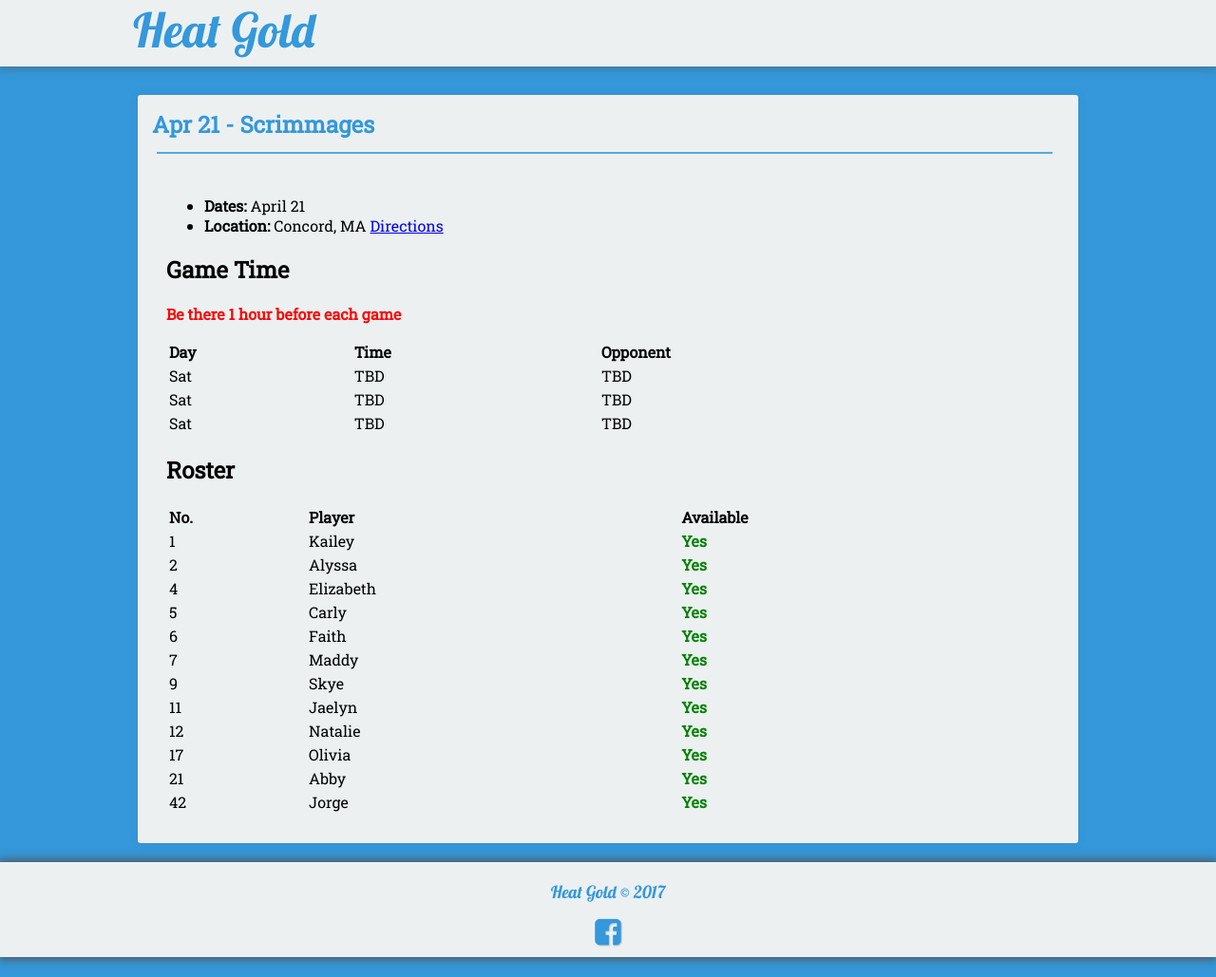
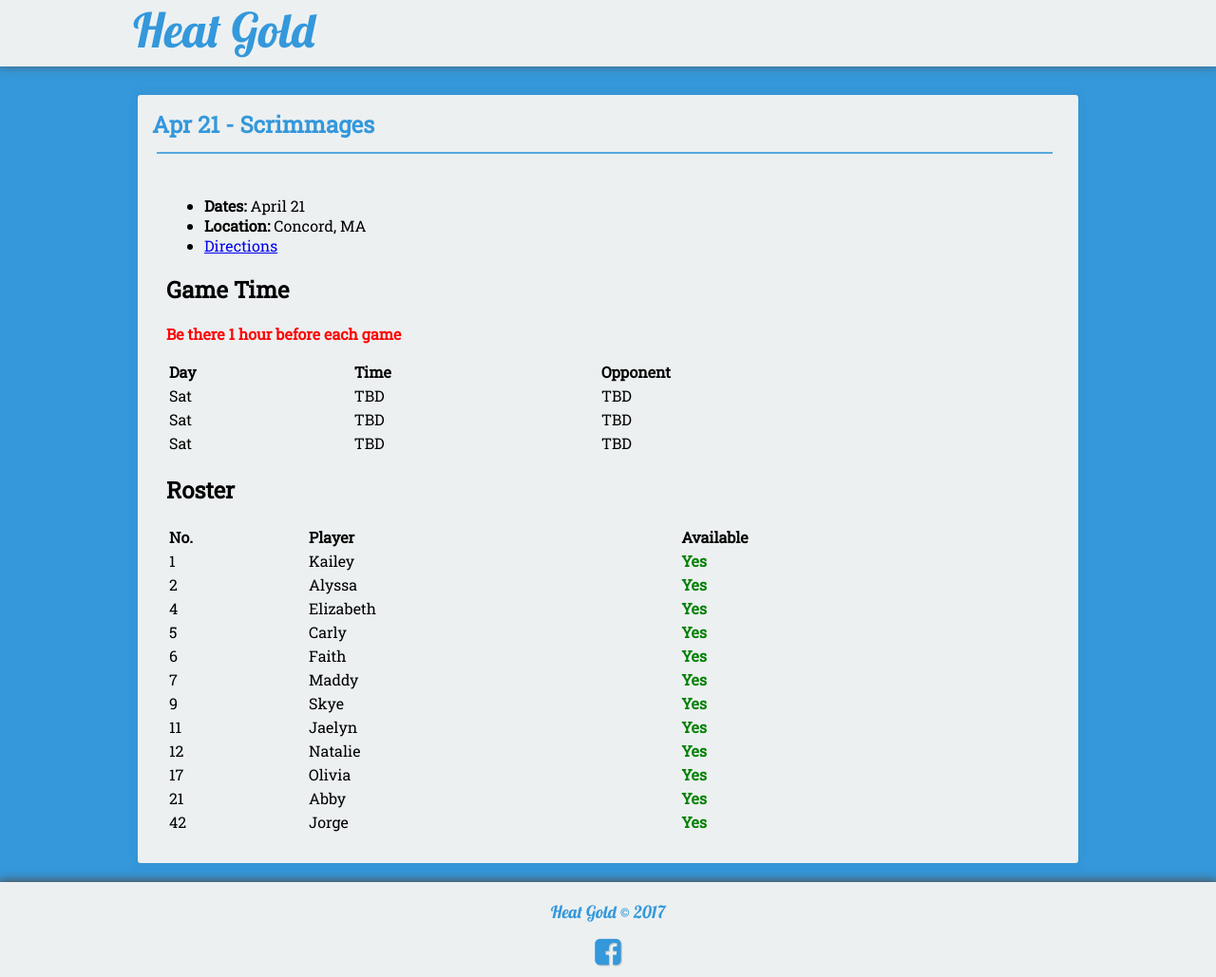
Before and after one commit to seanmerrow/ecf, a Jekyll site: the page built from _posts/2018-08-25-Apr-21-Scrimmages.md, in a window 1280 px wide. Shown: the whole page at 95% size. Built offline with Jekyll 4.4.1, drawn with Linux system fonts in a browser that asks for light colours; nearby versions of some CDN libraries.

```diff
--- a/_posts/2018-08-25-Apr-21-Scrimmages.md
+++ b/_posts/2018-08-25-Apr-21-Scrimmages.md
@@ -9,7 +9,8 @@ category:
 - scrimmage
 ---
 * **Dates:** April 21
-* **Location:** Concord, MA [Directions](https://seanmerrow.github.io/heatgold/fields/concord-carlisle)
+* **Location:** Concord, MA
+* [Directions](https://seanmerrow.github.io/heatgold/fields/concord-carlisle)
 
 ## Game Time
 
```
